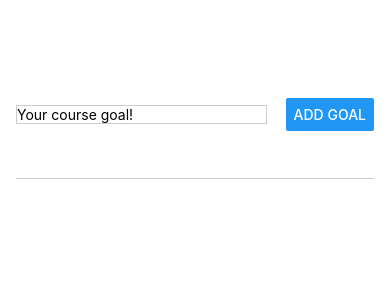
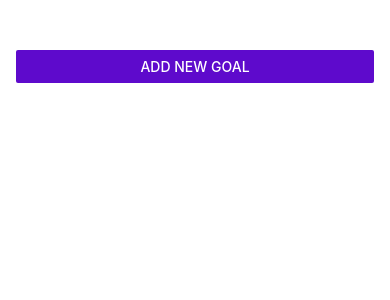
Before and after one commit to ankle-code/goals-app, a React Native app: screen / in a window 390 px wide. Shown: the top 300 px of the page. Built offline with nearby package versions, Linux system fonts and the light colour scheme.

Commit message:
feat: added Modal compoents to involve inputs and UX behavior improvement

```diff
--- a/App.js
+++ b/App.js
@@ -1,25 +1,39 @@
 import { useState } from "react";
-import { StyleSheet, View, TextInput, Button, FlatList } from "react-native";
+import { StyleSheet, View, FlatList, Button, Modal } from "react-native";
 import GoalInput from "./components/GoalInput";
 import GoalItem from "./components/GoalItem";
 
 export default function App() {
   const [goals, setGoals] = useState([]);
+  const [isModalVisible, setIsModalVisible] = useState(false);
 
   const addGoalHandler = (enteredGoalText) => {
     setGoals((prev) => [
       ...prev,
       { text: enteredGoalText, id: Math.random().toString() },
     ]);
+    modalVisibilityHandler();
   };
 
   const removeGoalHandler = (removableGoal) => {
     setGoals((prev) => prev.filter((goal) => goal.id !== removableGoal.id));
   };
 
+  const modalVisibilityHandler = () => setIsModalVisible((prev) => !prev);
+
   return (
     <View style={styles.appContainer}>
-      <GoalInput onAddGoal={addGoalHandler} />
+      <Button
+        title="Add New Goal"
+        color="#5e0acc"
+        onPress={modalVisibilityHandler}
+      />
+      <Modal visible={isModalVisible} animationType="slide">
+        <GoalInput
+          onAddGoal={addGoalHandler}
+          onCancel={modalVisibilityHandler}
+        />
+      </Modal>
       <View style={styles.goalsContainer}>
         <FlatList
           data={goals}
--- a/components/GoalInput.jsx
+++ b/components/GoalInput.jsx
@@ -1,7 +1,7 @@
 import { useState } from "react";
 import { StyleSheet, View, TextInput, Button } from "react-native";
 
-const GoalInput = ({ onAddGoal }) => {
+const GoalInput = ({ onAddGoal, onCancel }) => {
   const [enteredGoalText, setEnteredGoalText] = useState("");
 
   const goalInputHandler = (enteredText) => {
@@ -14,7 +14,6 @@ const GoalInput = ({ onAddGoal }) => {
   };
 
   return (
-    <>
     <View style={styles.inputContainer}>
       <TextInput
         placeholder="Your course goal!"
@@ -22,9 +21,15 @@ const GoalInput = ({ onAddGoal }) => {
         onChangeText={goalInputHandler}
         value={enteredGoalText}
       />
+      <View style={styles.buttonContainer}>
+        <View style={styles.button}>
           <Button title="Add Goal" onPress={onPress} />
         </View>
-    </>
+        <View style={styles.button}>
+          <Button title="Cancel" onPress={onCancel} />
+        </View>
+      </View>
+    </View>
   );
 };
 
@@ -33,17 +38,26 @@ export default GoalInput;
 const styles = StyleSheet.create({
   inputContainer: {
     flex: 1,
-    flexDirection: "row",
-    justifyContent: "space-between",
+    justifyContent: "center",
     gap: 8,
     alignItems: "center",
     marginBottom: 24,
     borderBottomWidth: 1,
     borderColor: "#ccc",
+    padding: 16,
   },
   textInput: {
     borderWidth: 1,
     borderColor: "#ccc",
-    width: "70%",
+    width: "100%",
+    padding: 8,
+  },
+  buttonContainer: {
+    marginTop: 16,
+    flexDirection: "row",
+  },
+  button: {
+    width: 100,
+    marginHorizontal: 8,
   },
 });
```
Lines whose indentation alone changed are shown as unchanged.
